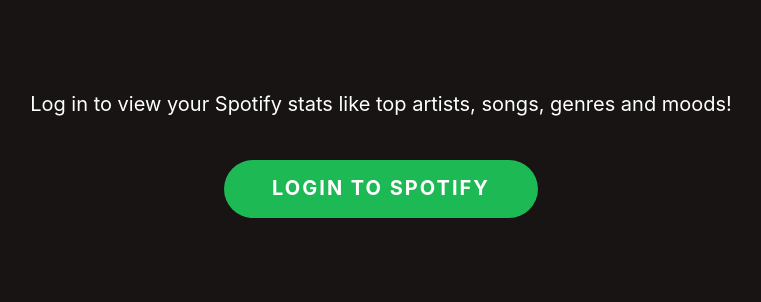
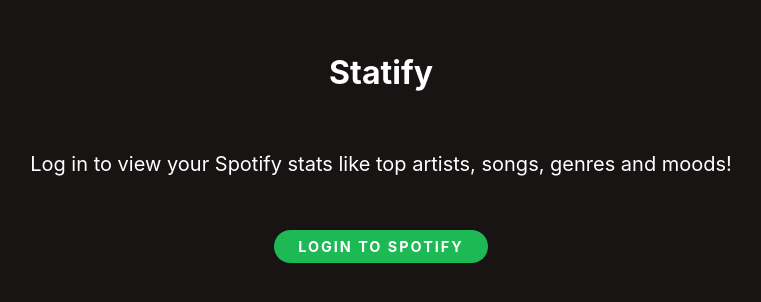
Before and after one commit to michelledang/statify-public, a React (Create React App) app: page / in a window 1280 px wide. Shown: the top 302 px of the page, without its empty margins (259-1020 px from the left). Built offline with nearby package versions, Linux system fonts and the light colour scheme.

Commit message:
login style nits

```diff
--- a/src/App.css
+++ b/src/App.css
@@ -43,8 +43,8 @@
   border-radius: 500px;
   color: #fff;
   cursor: pointer;
-  font-size: 2.5vmin;
-  padding: 16px 48px 18px;
+  font-size: 1.8vmin;
+  padding: 8px 24px 8px;
   text-transform: uppercase;
   text-decoration: none;
   transition-duration: 0.3s;
--- a/src/App.js
+++ b/src/App.js
@@ -118,6 +118,7 @@
       return (
         <div className="Login">
           <div className="Welcome">
+            <h1>Statify</h1>
             <p className="welcome-message">
               Log in to view your Spotify stats like top artists, songs, genres
               and moods!
```
